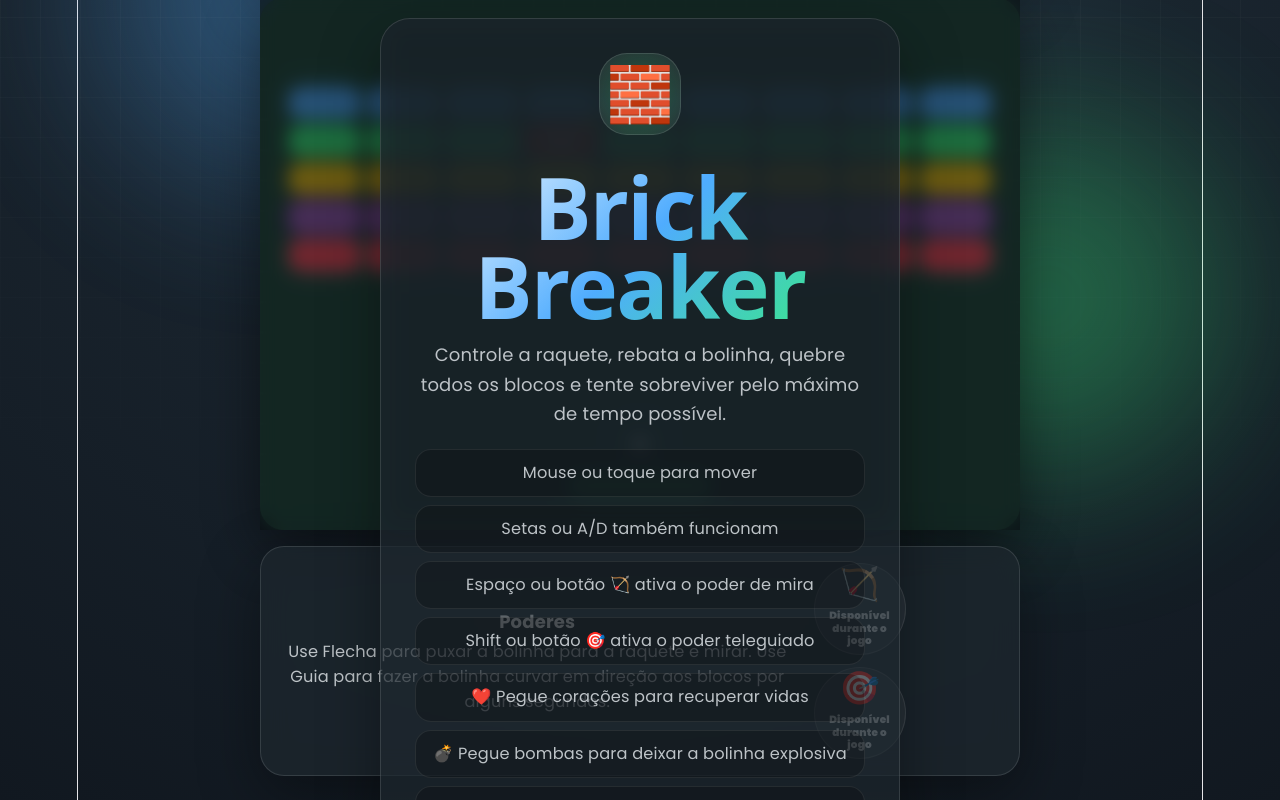
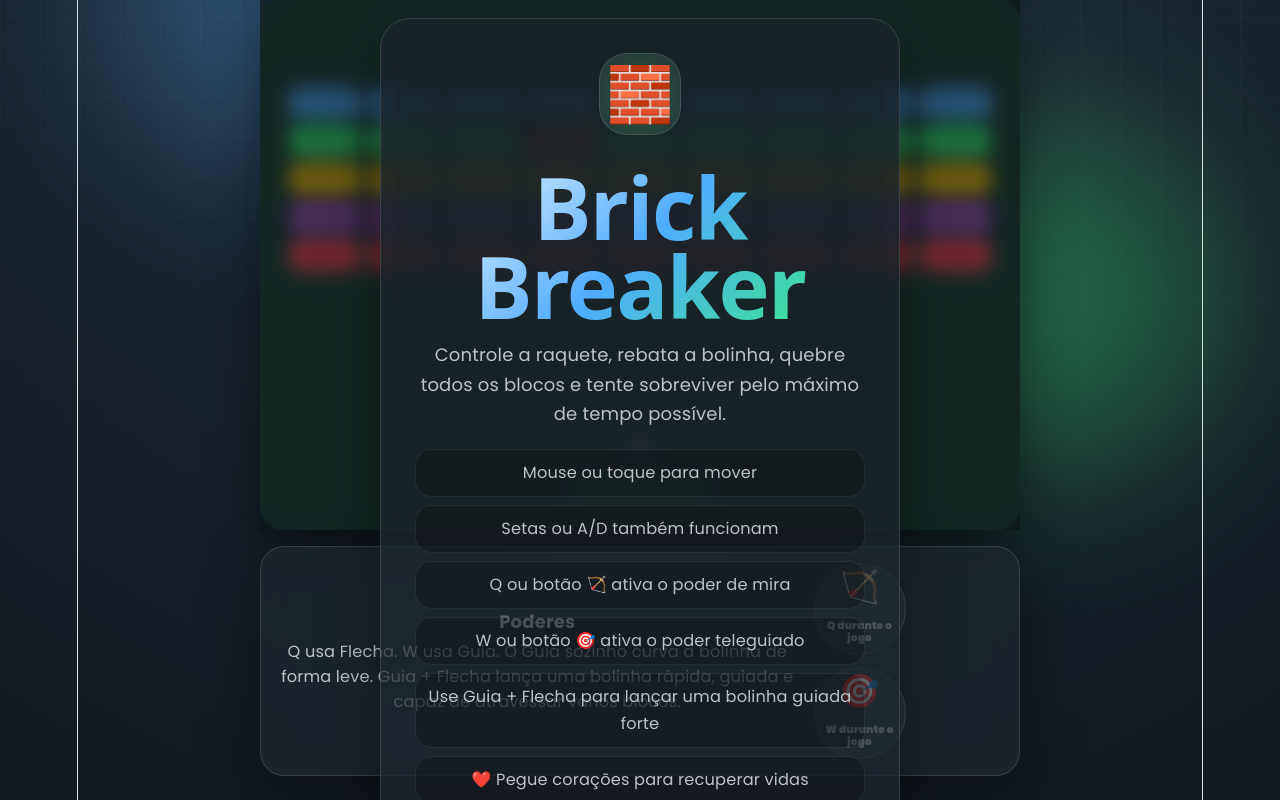
Before and after one commit to eduardomantz291/retro-arcade-, a React (Vite) app: page /games/breakout in a window 1280 px wide. Shown: the part 223-1023 px from the top of the page. Built offline with nearby package versions, Linux system fonts and the light colour scheme.

Commit message:
Adjust Brick Breaker power shortcuts and combo behavior

```diff
--- a/src/games/Breakout/BreakoutGamePage.tsx
+++ b/src/games/Breakout/BreakoutGamePage.tsx
@@ -121,8 +121,9 @@ function BreakoutGamePage() {
                 <div className="breakout-tips">
                   <span>Mouse ou toque para mover</span>
                   <span>Setas ou A/D também funcionam</span>
-                  <span>Espaço ou botão 🏹 ativa o poder de mira</span>
-                  <span>Shift ou botão 🎯 ativa o poder teleguiado</span>
+                  <span>Q ou botão 🏹 ativa o poder de mira</span>
+                  <span>W ou botão 🎯 ativa o poder teleguiado</span>
+                  <span>Use Guia + Flecha para lançar uma bolinha guiada forte</span>
                   <span>❤️ Pegue corações para recuperar vidas</span>
                   <span>💣 Pegue bombas para deixar a bolinha explosiva</span>
                   <span>TNT explode blocos próximos e gera muitos pontos</span>
@@ -173,8 +174,9 @@ function BreakoutGamePage() {
           <div className="breakout-power-panel-text">
             <strong>Poderes</strong>
             <span>
-              Use Flecha para puxar a bolinha para a raquete e mirar. Use Guia
-              para fazer a bolinha curvar em direção aos blocos por alguns segundos.
+              Q usa Flecha. W usa Guia. O Guia sozinho curva a bolinha de forma
+              leve. Guia + Flecha lança uma bolinha rápida, guiada e capaz de
+              atravessar vários blocos.
             </span>
           </div>
 
@@ -198,7 +200,7 @@ function BreakoutGamePage() {
                     {isArrowAiming
                       ? "ATIRAR"
                       : isArrowReady
-                        ? "FLECHA"
+                        ? "Q"
                         : "RECARGA"}
                   </small>
                 </button>
@@ -220,7 +222,7 @@ function BreakoutGamePage() {
                     {isHomingActive
                       ? "ATIVO"
                       : isHomingReady
-                        ? "GUIA"
+                        ? "W"
                         : "RECARGA"}
                   </small>
                 </button>
@@ -229,12 +231,12 @@ function BreakoutGamePage() {
               <>
                 <div className="breakout-power-placeholder">
                   <span>🏹</span>
-                  <small>Disponível durante o jogo</small>
+                  <small>Q durante o jogo</small>
                 </div>
 
                 <div className="breakout-power-placeholder">
                   <span>🎯</span>
-                  <small>Disponível durante o jogo</small>
+                  <small>W durante o jogo</small>
                 </div>
               </>
             )}
--- a/src/games/Breakout/breakoutConfig.ts
+++ b/src/games/Breakout/breakoutConfig.ts
@@ -49,6 +49,11 @@ export const HOMING_POWER_DURATION_MS = 8000;
 export const HOMING_POWER_STRENGTH = 0.075;
 export const HOMING_POWER_MAX_TURN = 0.36;
 
+// Combo Flecha + Guia
+// Esse combo deixa a bolinha teleguiada com muito mais força durante o disparo.
+export const HOMING_ARROW_COMBO_STRENGTH = 0.18;
+export const HOMING_ARROW_COMBO_MAX_TURN = 0.82;
+
 export const brickColors = [
   { color: "#4facfe", glow: "#4facfe" },
   { color: "#38ef7d", glow: "#38ef7d" },
--- a/src/games/Breakout/useBreakoutGame.ts
+++ b/src/games/Breakout/useBreakoutGame.ts
@@ -15,6 +15,8 @@ import {
   CANVAS_WIDTH,
   HEART_BONUS_POINTS,
   HEART_DROP_CHANCE,
+  HOMING_ARROW_COMBO_MAX_TURN,
+  HOMING_ARROW_COMBO_STRENGTH,
   HOMING_POWER_COOLDOWN_MS,
   HOMING_POWER_DURATION_MS,
   HOMING_POWER_MAX_TURN,
@@ -86,13 +88,13 @@ export function useBreakoutGame() {
 
       const runtime = runtimeRef.current;
 
-      if (event.code === "Space") {
+      if (event.key.toLowerCase() === "q") {
         event.preventDefault();
         handleArrowPowerAction();
         return;
       }
 
-      if (event.code === "ShiftLeft" || event.code === "ShiftRight") {
+      if (event.key.toLowerCase() === "w") {
         event.preventDefault();
         handleHomingPowerAction();
         return;
@@ -239,9 +241,6 @@ export function useBreakoutGame() {
     const runtime = runtimeRef.current;
     const paddleCenter = runtime.paddle.x + runtime.paddle.width / 2;
 
-    // A mira é invertida de propósito:
-    // raquete para esquerda mira para direita,
-    // raquete para direita mira para esquerda.
     const paddleProgress = paddleCenter / CANVAS_WIDTH;
     const invertedAimProgress = 1 - paddleProgress;
     const aimOffset = (invertedAimProgress - 0.5) * 2;
@@ -393,8 +392,18 @@ export function useBreakoutGame() {
 
     const targetCenter = getBrickCenter(targetBrick);
 
+    const isArrowHomingCombo = runtime.ball.arrowPierceHits > 0;
+
+    const homingStrength = isArrowHomingCombo
+      ? HOMING_ARROW_COMBO_STRENGTH
+      : HOMING_POWER_STRENGTH;
+
+    const homingMaxTurn = isArrowHomingCombo
+      ? HOMING_ARROW_COMBO_MAX_TURN
+      : HOMING_POWER_MAX_TURN;
+
     const currentSpeed = Math.max(
-      6,
+      isArrowHomingCombo ? 10 : 6,
       Math.hypot(runtime.ball.vx, runtime.ball.vy)
     );
 
@@ -406,25 +415,25 @@ export function useBreakoutGame() {
     const desiredVy = (directionY / directionLength) * currentSpeed;
 
     const nextVx =
-      runtime.ball.vx + (desiredVx - runtime.ball.vx) * HOMING_POWER_STRENGTH;
+      runtime.ball.vx + (desiredVx - runtime.ball.vx) * homingStrength;
     const nextVy =
-      runtime.ball.vy + (desiredVy - runtime.ball.vy) * HOMING_POWER_STRENGTH;
+      runtime.ball.vy + (desiredVy - runtime.ball.vy) * homingStrength;
 
     const turnX = Math.max(
-      -HOMING_POWER_MAX_TURN,
-      Math.min(HOMING_POWER_MAX_TURN, nextVx - runtime.ball.vx)
+      -homingMaxTurn,
+      Math.min(homingMaxTurn, nextVx - runtime.ball.vx)
     );
 
     const turnY = Math.max(
-      -HOMING_POWER_MAX_TURN,
-      Math.min(HOMING_POWER_MAX_TURN, nextVy - runtime.ball.vy)
+      -homingMaxTurn,
+      Math.min(homingMaxTurn, nextVy - runtime.ball.vy)
     );
 
     runtime.ball.vx += turnX;
     runtime.ball.vy += turnY;
 
     const normalizedSpeed = Math.max(
-      6,
+      isArrowHomingCombo ? 10 : 6,
       Math.hypot(runtime.ball.vx, runtime.ball.vy)
     );
 
```
